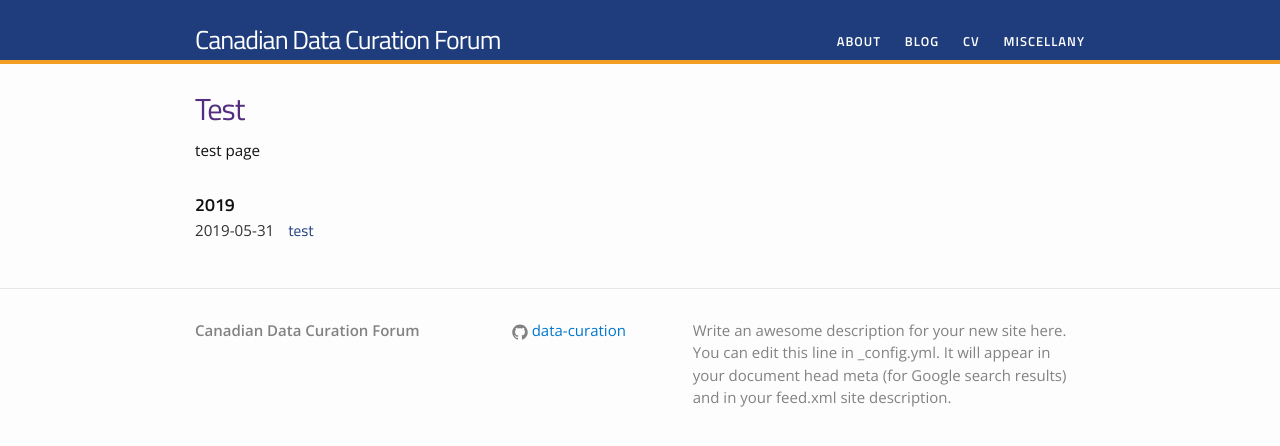
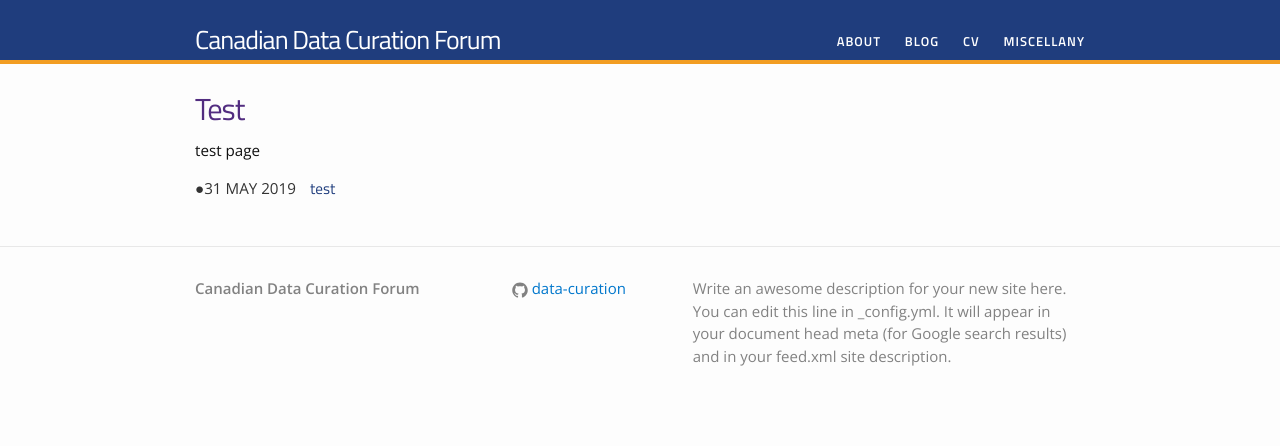
Before and after one commit to data-curation/data-curation.github.io, a Jekyll site: the page built from index.md, in a window 1280 px wide. Shown: the top 446 px of the page. Built offline with Jekyll 4.4.1, drawn with Linux system fonts in a browser that asks for light colours; our own code applies the rules of GitHub Pages for plain Markdown files.

Commit message:
Update index.md

```diff
--- a/index.md
+++ b/index.md
@@ -10,12 +10,8 @@ test page
 <ul class="listing">
 {% for post in site.posts %}
   {% capture y %}{{post.date | date:"%Y"}}{% endcapture %}
-  {% if year != y %}
-    {% assign year = y %}
-    <li class="listing-seperator">{{ y }}</li>
-  {% endif %}
   <li class="listing-item">
-    <time datetime="{{ post.date | date:"%Y-%m-%d" }}">{{ post.date | date:"%Y-%m-%d" }}</time>
+    <time datetime="{{ post.date | date:"%Y-%m-%d" }}">&#9679;{{ post.date | date_to_string }}</time>
     <a href="{{ post.url }}" title="{{ post.title }}">{{ post.title }}</a>
   </li>
 {% endfor %}
```
